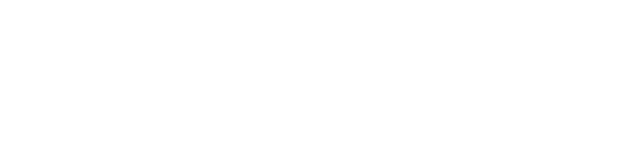
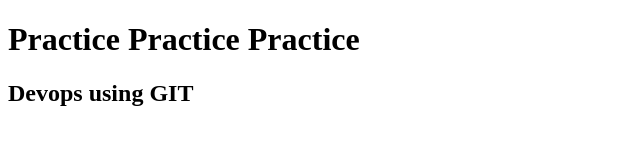
Before and after one commit to Mallick17/VScodegit, a plain HTML site: page index.html in a window 1280 px wide. Shown: the whole page, without its empty margins (0-640 px from the left). Drawn offline with Linux system fonts and the light colour scheme.

Commit message:
Practice Commit

```diff
--- a/index.html
+++ b/index.html
@@ -6,6 +6,7 @@
     <title>Document</title>
 </head>
 <body>
-
+    <h1>Practice Practice Practice</h1>
+    <h2>Devops using GIT</h2>
 </body>
 </html>
```
